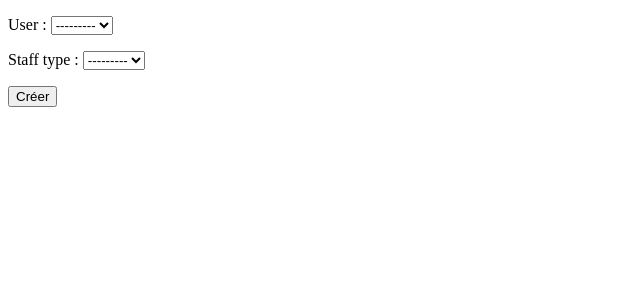
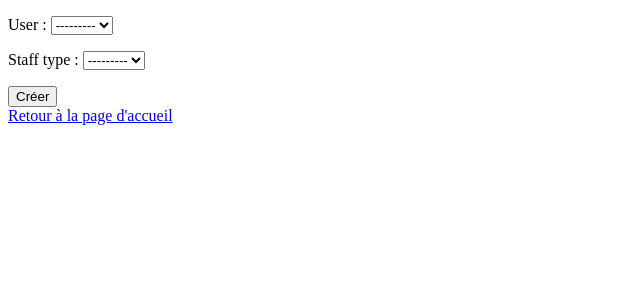
Before and after one commit to basilelt/SAEMicroServices, a Django app: page /staff_create/ in a window 1280 px wide. Shown: the top 300 px of the page, without its empty margins (0-640 px from the left). Run offline with Django 5.2, Linux system fonts and the light colour scheme; data that the repository does not hold is empty.

Commit message:
Add home button

```diff
--- a/Django_Frontend/monprojet/monapp/templates/monapp/about.html
+++ b/Django_Frontend/monprojet/monapp/templates/monapp/about.html
@@ -5,5 +5,6 @@
 </head>
 <body>
     <h1>Bienvenue sur la page A propos !</h1>
+    <a href="/" class="home-button">Retour à la page d'accueil</a>
 </body>
 </html>
--- a/Django_Frontend/monprojet/monapp/templates/monapp/appuser_create.html
+++ b/Django_Frontend/monprojet/monapp/templates/monapp/appuser_create.html
@@ -9,5 +9,6 @@
         {{ form.as_p }}
         <input type="submit" value="Créer">
     </form>
+    <a href="/" class="home-button">Retour à la page d'accueil</a>
 </body>
 </html>
--- a/Django_Frontend/monprojet/monapp/templates/monapp/booking_create.html
+++ b/Django_Frontend/monprojet/monapp/templates/monapp/booking_create.html
@@ -9,5 +9,6 @@
         {{ form.as_p }}
         <input type="submit" value="Créer">
     </form>
+    <a href="/" class="home-button">Retour à la page d'accueil</a>
 </body>
 </html>
--- a/Django_Frontend/monprojet/monapp/templates/monapp/flight_create.html
+++ b/Django_Frontend/monprojet/monapp/templates/monapp/flight_create.html
@@ -9,5 +9,6 @@
         {{ form.as_p }}
         <input type="submit" value="Créer">
     </form>
+    <a href="/" class="home-button">Retour à la page d'accueil</a>
 </body>
 </html>
--- a/Django_Frontend/monprojet/monapp/templates/monapp/staff_create.html
+++ b/Django_Frontend/monprojet/monapp/templates/monapp/staff_create.html
@@ -9,5 +9,6 @@
         {{ form.as_p }}
         <input type="submit" value="Créer">
     </form>
+    <a href="/" class="home-button">Retour à la page d'accueil</a>
 </body>
 </html>
```
